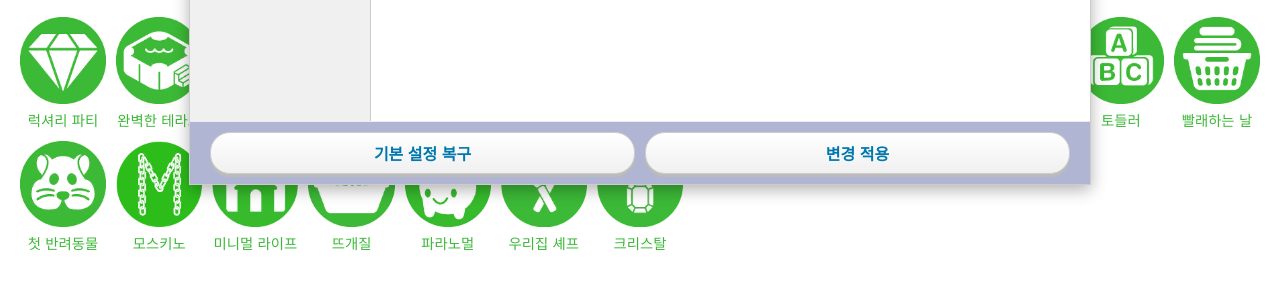
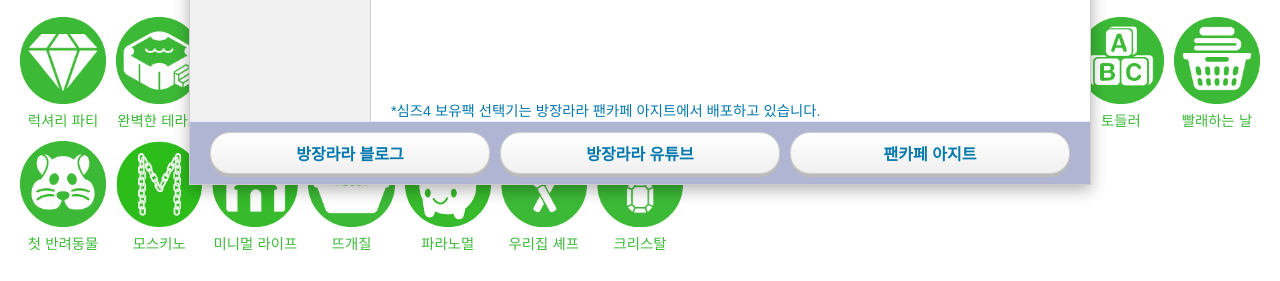
Before and after one commit to Ringo24/sims-dlc-checker, a plain HTML site: page index.html in a window 1280 px wide. Both pictures are taken after a click on the button "설정 메뉴 열기". Shown: the part 516-797 px from the top of the page. Drawn offline with nearby package versions, Linux system fonts and the light colour scheme.

Commit message:
버튼 링크 추가.

```diff
--- a/index.html
+++ b/index.html
@@ -97,12 +97,14 @@
                     </div>
                 </div>
 
+                <p class="distribution-notice">*심즈4 보유팩 선택기는 방장라라 팬카페 아지트에서 배포하고 있습니다.</p>
             </div>
         </div>
 
         <div class="game-options-footer">
-            <button class="action-button apply-button" type="button">기본 설정 복구</button>
-            <button class="action-button apply-button" type="button">변경 적용</button>
+            <a href="https://blog.naver.com/simsrara" target="_blank" class="action-button apply-button">방장라라 블로그</a>
+            <a href="https://www.youtube.com/@방장라라" target="_blank" class="action-button apply-button">방장라라 유튜브</a>
+            <a href="https://cafe.daum.net/bangjangrara" target="_blank" class="action-button apply-button">팬카페 아지트</a>
         </div>
     </div>
 
--- a/style.css
+++ b/style.css
@@ -309,7 +309,8 @@ button:active {
 }
 /* '그림으로 저장' 버튼에도 apply-button 클래스 적용 (HTML에서) */
 .action-button.apply-button,
-button.apply-button {
+button.apply-button,
+a.apply-button {
     background-image: linear-gradient(to bottom, #ffffff, #f0f0f0);
     background-color: #eeeeee;
     color: #0078AE;
@@ -318,19 +319,26 @@ button.apply-button {
     padding: 8px 16px;
     font-size: 1em;
     font-weight: bold;
+    font-family: sans-serif;
     box-shadow: 0 3px 0 #bbb; /* 그림자 제거 */
     transform: translateY(0);
     transition: all 0.1s ease-out;
-    width: 55%; /* [추가] 1열 버튼 꽉 차게 */
+    width: 58%;
+    text-decoration: none; /* a 태그의 밑줄 제거 */
+    display: inline-block; /* a 태그를 블록 요소처럼 다루기 */
+    text-align: center; /* 텍스트 가운데 정렬 */
 }
 .action-button:hover,
-button.apply-button:hover {
+button.apply-button:hover,
+a.apply-button:hover {
     background-image: linear-gradient(to bottom, #ffffff, #e9e9e9);
     background-color: #e9e9e9;
     transform: translateY(0);
+    color: #0078AE; /* 호버 시 글자색 유지 */
 }
 .action-button:active,
-button.apply-button:active {
+button.apply-button:active,
+a.apply-button:active {
     background-image: linear-gradient(to bottom, #e9e9e9, #f0f0f0);
     background-color: #dcdcdc;
     box-shadow: none;
@@ -512,6 +520,15 @@ body.show-names .pack-name {
     font-weight: normal;
 }
 
+.distribution-notice {
+    margin-top: 15px;
+    font-size: 0.9em; /* 글자 크기 */
+
+    position: absolute;
+    bottom: 50px; /* 부모 바닥에서 15px 위 */
+    text-align: center; /* 가운데 정렬 */
+}
+
 /* 모바일 반응형 스타일 */
 /* 화면 너비가 900px (설정 UI 너비) 이하일 때 */
 @media (max-width: 900px) {
```
